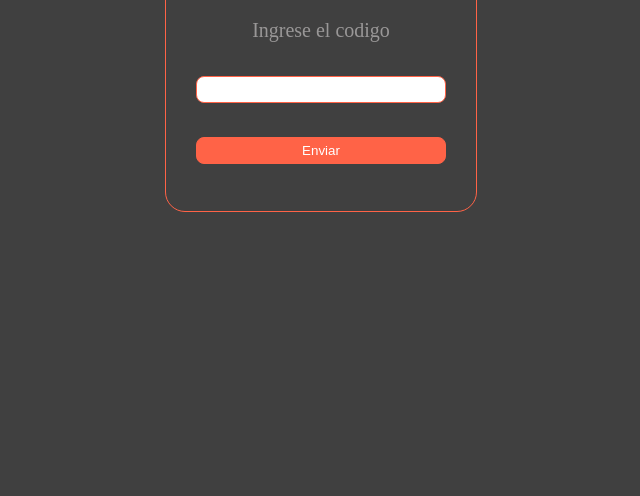
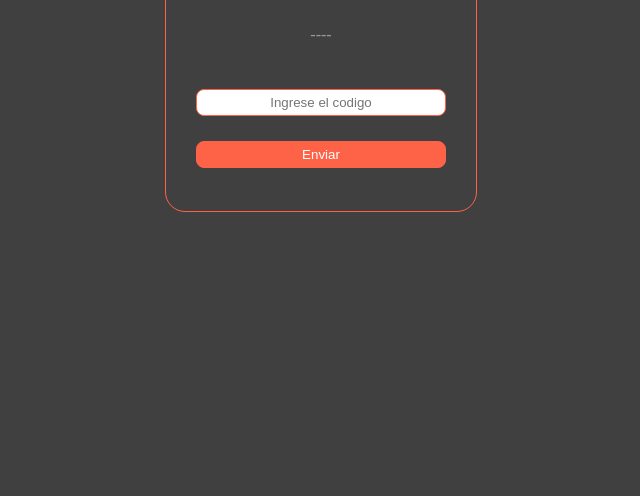
Before and after one commit to rimardev/acceso-basico, a plain HTML site: page index.html in a window 1280 px wide. Shown: the part 304-800 px from the top of the page, without its empty margins (319-959 px from the left). Drawn offline with Linux system fonts and the light colour scheme.

Commit message:
agrego screenshot

```diff
--- a/assets/css/style.css
+++ b/assets/css/style.css
@@ -22,7 +22,7 @@ body {
   text-align: center;
 }
 .info {
-  font-size: 20px;
+  padding: 20px 0px;
   color: rgb(153, 151, 151);
 }
 .code, .btn {
--- a/index.html
+++ b/index.html
@@ -9,8 +9,8 @@
 <body>
   <div class="container">
     <h1>Codigo de Acceso</h1>
-    <p class="info">Ingrese el codigo</p>
-    <input type="text" class="code">
+    <p class="info">----</p>
+    <input type="text" class="code" placeholder="Ingrese el codigo">
     <button class="btn" onclick="
       dataInfo = document.querySelector('.info')
       codigo = document.querySelector('.code')
```
Also changed, not shown: assets/img/screenshot.jpg (added).
